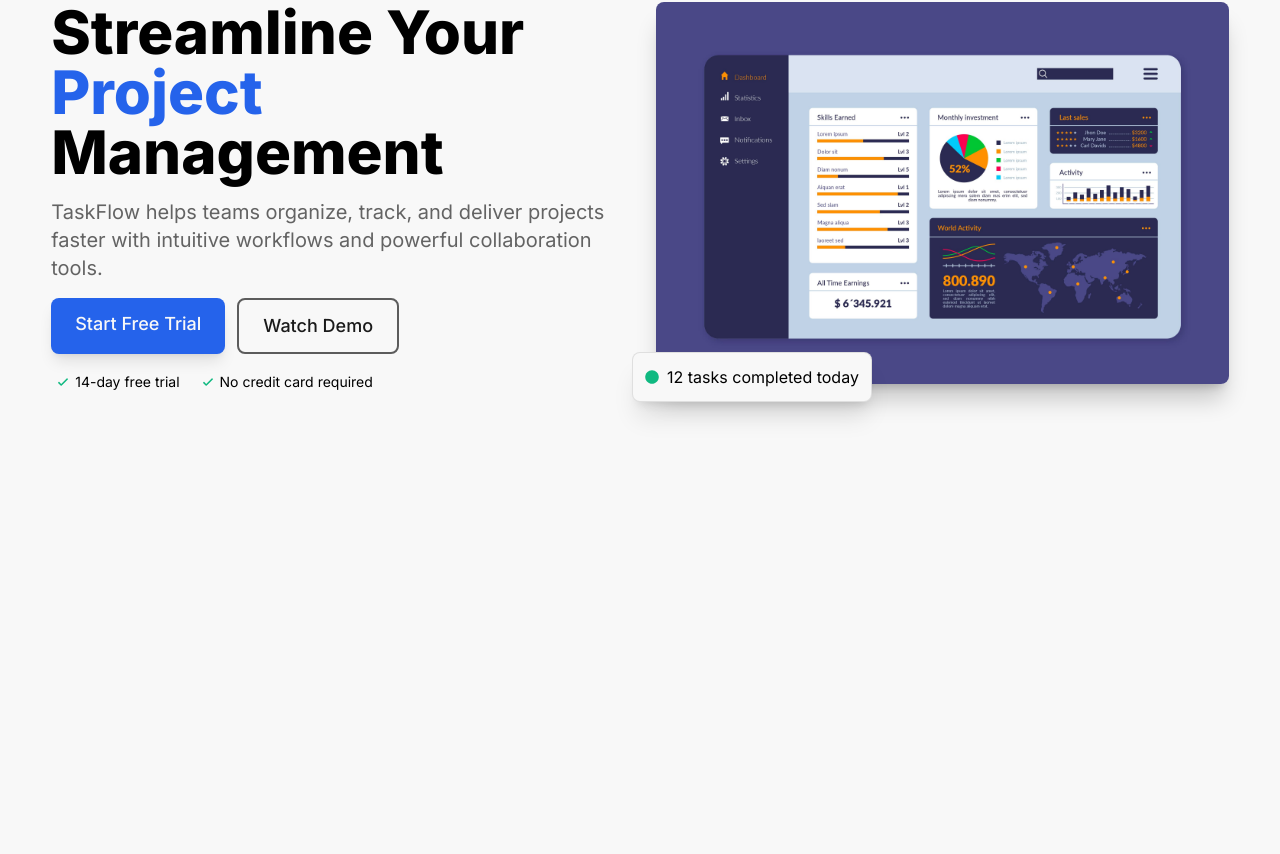
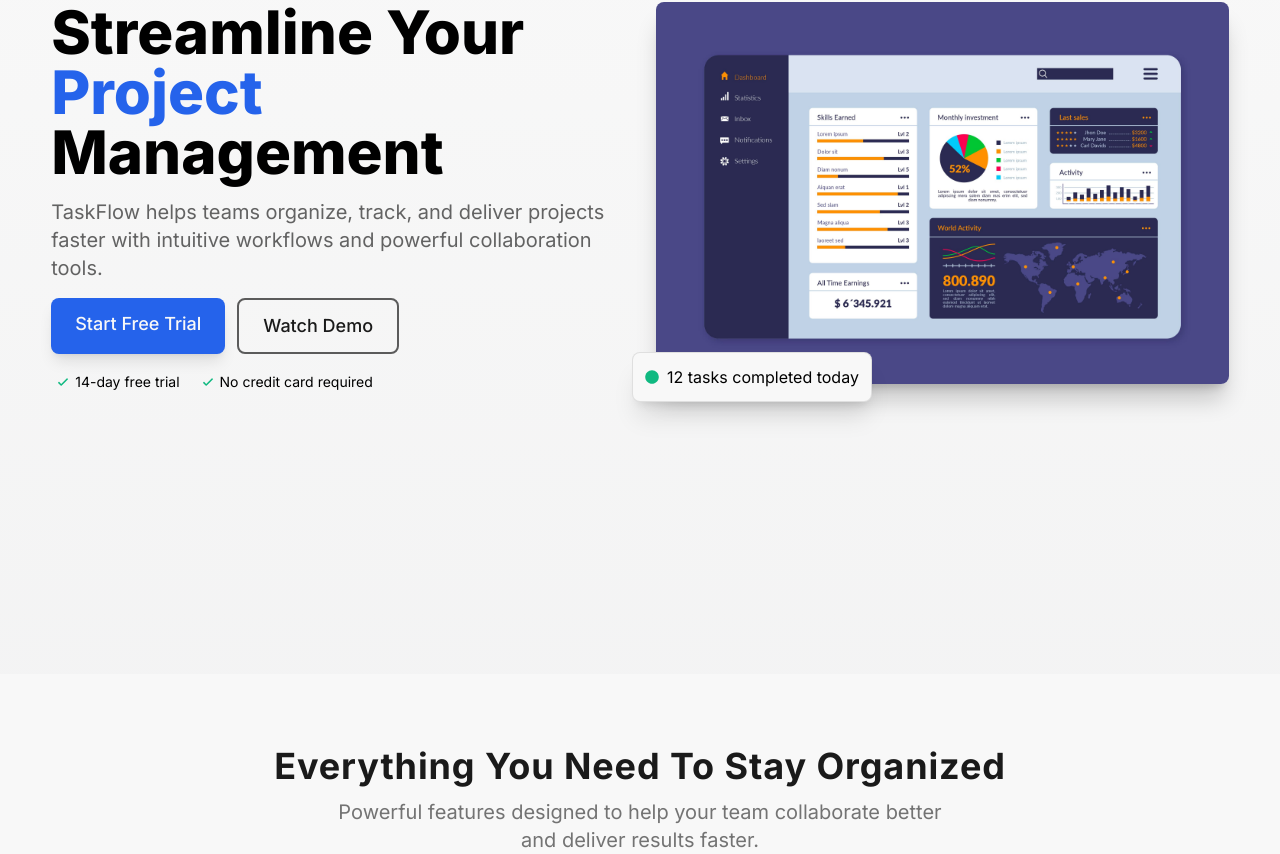
Before and after one commit to Chiemezie-Uchenwoke/taskflow, a React (Vite) app: page / in a window 1280 px wide. Shown: the part 126-980 px from the top of the page. Before the commit the page ends 800 px from the top, so only its background shows below. Built offline with nearby package versions, Linux system fonts and the light colour scheme.

Commit message:
Add title and subtitle to features component

```diff
--- /dev/null
+++ b/src/components/FeaturesSection/FeaturesSection.jsx
@@ -0,0 +1,20 @@
+import SectionIntro from "../SectionIntro/SectionIntro";
+
+const FeaturesSection = () => {
+    return (
+        <section className="mt-18">
+            <div className="container">
+                <SectionIntro
+                    title="Everything you need to stay organized"
+                    subtitle="Powerful features designed to help your team collaborate better and deliver results faster."
+                />
+
+                <div className="">
+
+                </div>
+            </div>
+        </section>
+    )
+}
+
+export default FeaturesSection;
--- a/src/components/Hero/Hero.jsx
+++ b/src/components/Hero/Hero.jsx
@@ -5,7 +5,12 @@
 
 const Hero = () => {
     return (
-        <section className="w-full min-h-[calc(100vh-4rem)] ">
+        <section
+            className="w-full min-h-[calc(100vh-4rem)]"
+            style={{
+                backgroundImage: "linear-gradient(to bottom, #f8f8f8, rgba(17, 24, 39, 0.02))",
+            }}
+        >
             <div className="container flex flex-col md:flex-row gap-8 py-12 lg:py-16">
                 <div className="w-full md:w-1/2 flex flex-col gap-4 justify-center">
                     <h1 className="capitalize font-extrabold text-3xl min-[450px]:text-4xl md:text-3xl lg:text-6xl">
--- a/src/components/SectionIntro/SectionIntro.jsx
+++ b/src/components/SectionIntro/SectionIntro.jsx
@@ -1,11 +1,11 @@
 const SectionIntro = ({title, subtitle}) => {
     return (
         <div className="flex flex-col items-center gap-3">
-            <h2 className="text-white-shade capitalize font-extrabold text-xl sm:text-3xl lg:text-4xl tracking-wide">
+            <h2 className="text-dark-bg capitalize font-bold text-xl sm:text-3xl lg:text-4xl tracking-wide text-center">
                 {title}
             </h2>
 
-            <p className="text-lite-gray/80 text-sm sm:text-base lg:text-xl text-center">
+            <p className="text-dark-bg/60 text-sm sm:text-base lg:text-xl text-center w-full max-w-[40rem]">
                 {subtitle}
             </p>
         </div>
--- a/src/pages/HomePage.jsx
+++ b/src/pages/HomePage.jsx
@@ -1,6 +1,7 @@
 import HeaderLg from "../components/Header/HeaderLg";
 import HeaderSm from "../components/Header/HeaderSm";
 import Hero from "../components/Hero/Hero";
+import FeaturesSection from "../components/FeaturesSection/FeaturesSection";
 
 const HomePage = () => {
     return (
@@ -8,6 +9,7 @@
             <HeaderLg />
             <HeaderSm />
             <Hero />
+            <FeaturesSection />
         </>
     )
 }
```
